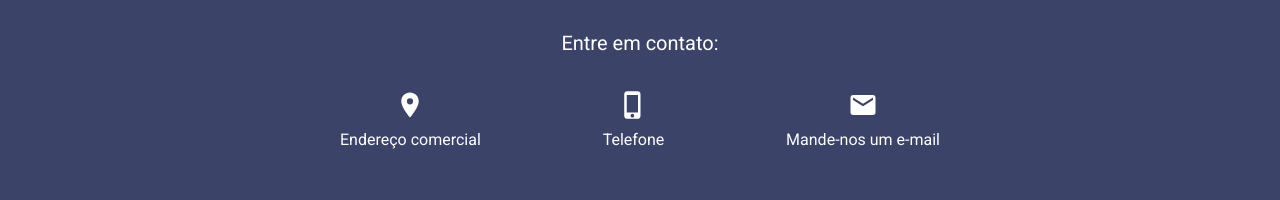
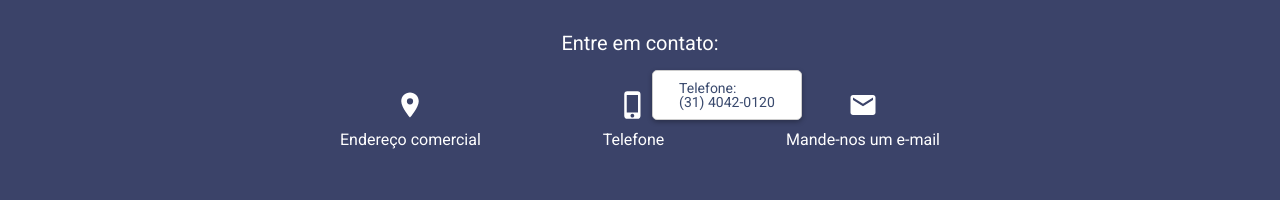
Before and after one commit to Guilherme-NL/SCI, a React (Create React App) app: page / in a window 1280 px wide. Both pictures are taken after a click on the icon 633 px from the left and 5315 px from the top of the page. Shown: the part 5210-5410 px from the top of the page. Built offline with nearby package versions, Linux system fonts and the light colour scheme; the HTML template or start-up script is replaced by a standard one.

Commit message:
feat: add cell and email modal

```diff
--- a/package.json
+++ b/package.json
@@ -3,6 +3,7 @@
   "version": "0.1.0",
   "private": true,
   "dependencies": {
+    "@mui/material": "^5.13.0",
     "@testing-library/jest-dom": "^5.16.5",
     "@testing-library/react": "^13.4.0",
     "@testing-library/user-event": "^13.5.0",
--- a/src/components/Page2.js
+++ b/src/components/Page2.js
@@ -92,7 +92,7 @@ export default function Page2(props) {
 }
 
 const Container = styled.div`
-  margin-bottom: 70px;
+  margin-bottom: 20px;
   width: 900px;
 
   .box1 {
--- a/src/components/Page3.js
+++ b/src/components/Page3.js
@@ -28,6 +28,7 @@ const Container = styled.div`
 `;
 
 const Content = styled.div`
+  margin-top: 50px;
   display: flex;
   flex-direction: column;
   align-items: center;
--- a/src/components/Page4.js
+++ b/src/components/Page4.js
@@ -127,7 +127,7 @@ const Content = styled.div`
   flex-direction: column;
   align-items: center;
   width: 900px;
-  margin-bottom: 70px;
+  margin-bottom: 20px;
 `;
 
 const Title = styled.div`
--- a/src/components/Page5.js
+++ b/src/components/Page5.js
@@ -8,6 +8,16 @@ import MapModal from "./MapModal";
 
 function Page5({ page5section }) {
   const [showMapModal, setShowMapModal] = React.useState(false);
+  const [showNumber, setShowNumber] = React.useState(false);
+  const [showEmail, setShowEmail] = React.useState(false);
+
+  const handleClickShowNumber = () => {
+    setShowNumber(!showNumber);
+  };
+
+  const handleClickShowEmail = () => {
+    setShowEmail(!showEmail);
+  };
 
   const handleCloseMapModal = () => {
     setShowMapModal(false);
@@ -55,18 +65,39 @@ function Page5({ page5section }) {
         <Contact>
           <div>
             <MdLocationOn
-              className="icon"
+              className="icon pointer"
               onClick={() => setShowMapModal(true)}
             />
             <p>Endereço comercial</p>
           </div>
-          <div>
-            <MdPhoneIphone className="icon" />
+          <div className="position">
+            <MdPhoneIphone
+              className="icon pointer"
+              onClick={handleClickShowNumber}
+            />
             <p>Telefone</p>
+            {showNumber && (
+              <InfoBox>
+                <InfoText>
+                  Telefone:
+                  <br />
+                  (31) 4042-0120
+                </InfoText>
+              </InfoBox>
+            )}
           </div>
-          <div>
-            <MdEmail className="icon" />
+          <div className="position">
+            <MdEmail className="icon pointer" onClick={handleClickShowEmail} />
             <p>Mande-nos um e-mail</p>
+            {showEmail && (
+              <InfoBox>
+                <InfoText>
+                  E-mail:
+                  <br />
+                  vendas@sciminas.com.br
+                </InfoText>
+              </InfoBox>
+            )}
           </div>
         </Contact>
       </Content>
@@ -86,6 +117,7 @@ const Container = styled.div`
 `;
 
 const Content = styled.div`
+  margin-top: 50px;
   display: flex;
   flex-direction: column;
   align-items: center;
@@ -198,4 +230,28 @@ const Contact = styled.div`
     flex-direction: column;
     align-items: center;
   }
+
+  .pointer {
+    cursor: pointer;
+  }
+
+  .position {
+    position: relative;
+  }
 `;
+
+const InfoBox = styled.div`
+  min-width: 150px;
+  position: absolute;
+  bottom: 50%;
+  left: 80%;
+  background-color: #fff;
+  padding: 10px;
+  border: 1px solid #ccc;
+  border-radius: 5px;
+  box-shadow: 0 2px 5px rgba(0, 0, 0, 0.3);
+`;
+
+const InfoText = styled.span`
+  font-size: 14px;
+`;
```
Also changed, not shown: 1 other file (tests, documents, lock files or other folders).
